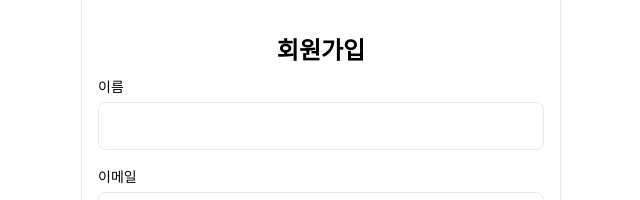
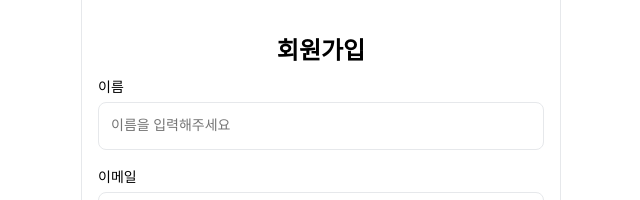
Before and after one commit to jeongyou/wolbu-FE-assignment, a Next.js app: page /signup in a window 1280 px wide. Shown: the top 200 px of the page, without its empty margins (319-959 px from the left). Built offline with nearby package versions, Linux system fonts and the light colour scheme.

Commit message:
feat: 이름 필드 컴포넌트 분리 및 RHF 연동

```diff
--- /dev/null
+++ b/src/features/signup/components/SignUpForm/NameField.tsx
@@ -0,0 +1,19 @@
+'use client';
+
+import { Input, InputBase } from '@/shared/components/Input';
+import { FieldError, UseFormRegisterReturn } from 'react-hook-form';
+
+type NameFieldProps = {
+  registration: UseFormRegisterReturn<'name'>;
+  error?: FieldError;
+};
+
+const NameField = ({ registration, error }: NameFieldProps) => {
+  return (
+    <Input label='이름' error={error?.message}>
+      <InputBase placeholder='이름을 입력해주세요' {...registration} />
+    </Input>
+  );
+};
+
+export default NameField;
--- a/src/features/signup/components/SignUpForm/index.tsx
+++ b/src/features/signup/components/SignUpForm/index.tsx
@@ -1,18 +1,41 @@
 'use client';
 
+import { useForm } from 'react-hook-form';
+import { Input, InputBase } from '@/shared/components/Input';
 import { Flex } from '@/shared/components/Flex';
-import { Input, InputBase } from '@/shared/components/Input';
 import RoleSelect, { Role } from '../RoleSelect';
 import { useState } from 'react';
 import ConfirmButton from '../ConfirmButton';
+import NameField from './NameField';
+
+type SignUpFormValues = {
+  name: string;
+};
 
 const SignUpForm = () => {
+  const {
+    register,
+    handleSubmit,
+    formState: { errors },
+  } = useForm<SignUpFormValues>({
+    defaultValues: {
+      name: '',
+    },
+    mode: 'onBlur',
+  });
+
+  const onSubmit = (values: SignUpFormValues) => {
+    console.log(values);
+  };
+
   const [role, setRole] = useState<Role | null>(null);
   return (
+    <form onSubmit={handleSubmit(onSubmit)} noValidate>
       <Flex direction='column' gap={16}>
-      <Input label='이름'>
-        <InputBase />
-      </Input>
+        <NameField
+          registration={register('name', { required: '이름을 입력해주세요' })}
+          error={errors.name}
+        />
 
         <Input label='이메일'>
           <InputBase />
@@ -36,6 +59,7 @@ const SignUpForm = () => {
 
         <ConfirmButton>가입하기</ConfirmButton>
       </Flex>
+    </form>
   );
 };
 
```
Lines whose indentation alone changed are shown as unchanged.
